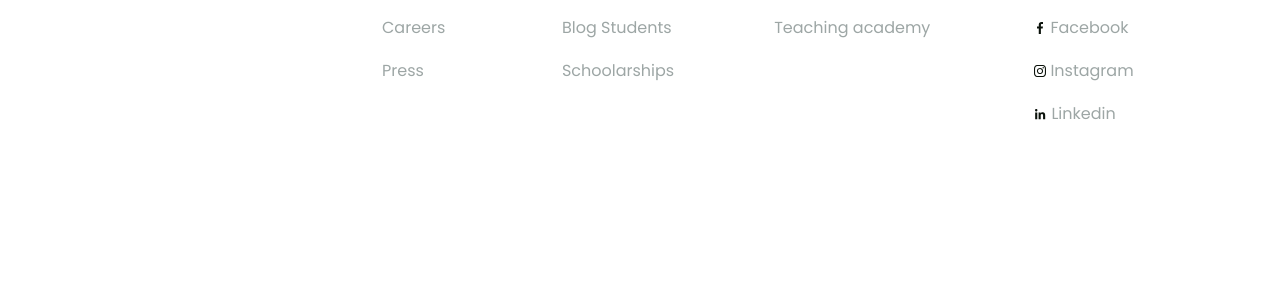
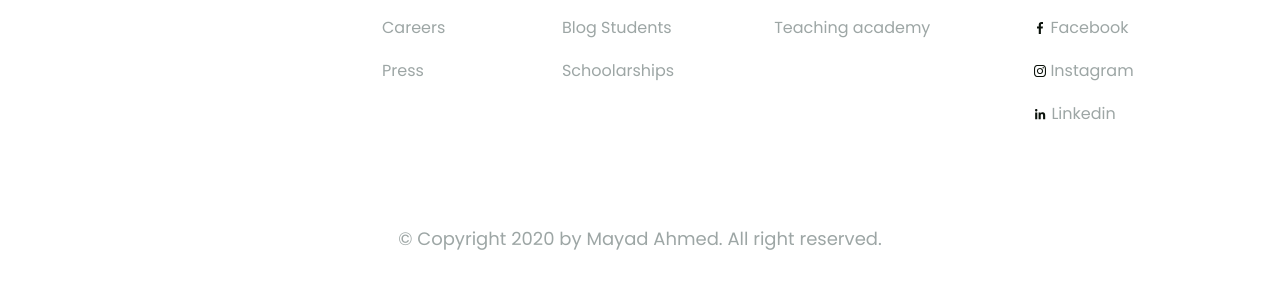
Before and after one commit to huynhanh48/font-end-person, a plain HTML site: page index.html in a window 1280 px wide. Shown: the part 4211-4499 px from the top of the page. Before the commit the page ends 4356 px from the top, so only its background shows below. Drawn offline with Linux system fonts and the light colour scheme.

Commit message:
fixed-coppyright

```diff
--- a/index.html
+++ b/index.html
@@ -577,6 +577,9 @@
                         >
                     </div>
                 </div>
+                <p class="desc first">
+                    © Copyright 2020 by Mayad Ahmed. All right reserved.
+                </p>
             </div>
         </footer>
     </body>
--- a/static/css/style.css
+++ b/static/css/style.css
@@ -686,3 +686,11 @@ footer .content .row .column:last-child .desc:last-child img{
     position: relative;
     left: 5px;
 }
+footer .content .desc.first{
+    margin-top: 80px;
+    margin-bottom: 50px;
+    text-align: center;
+    font-size: 1.8rem;
+    font-weight: 400;
+    line-height: 1.5;
+}
```
